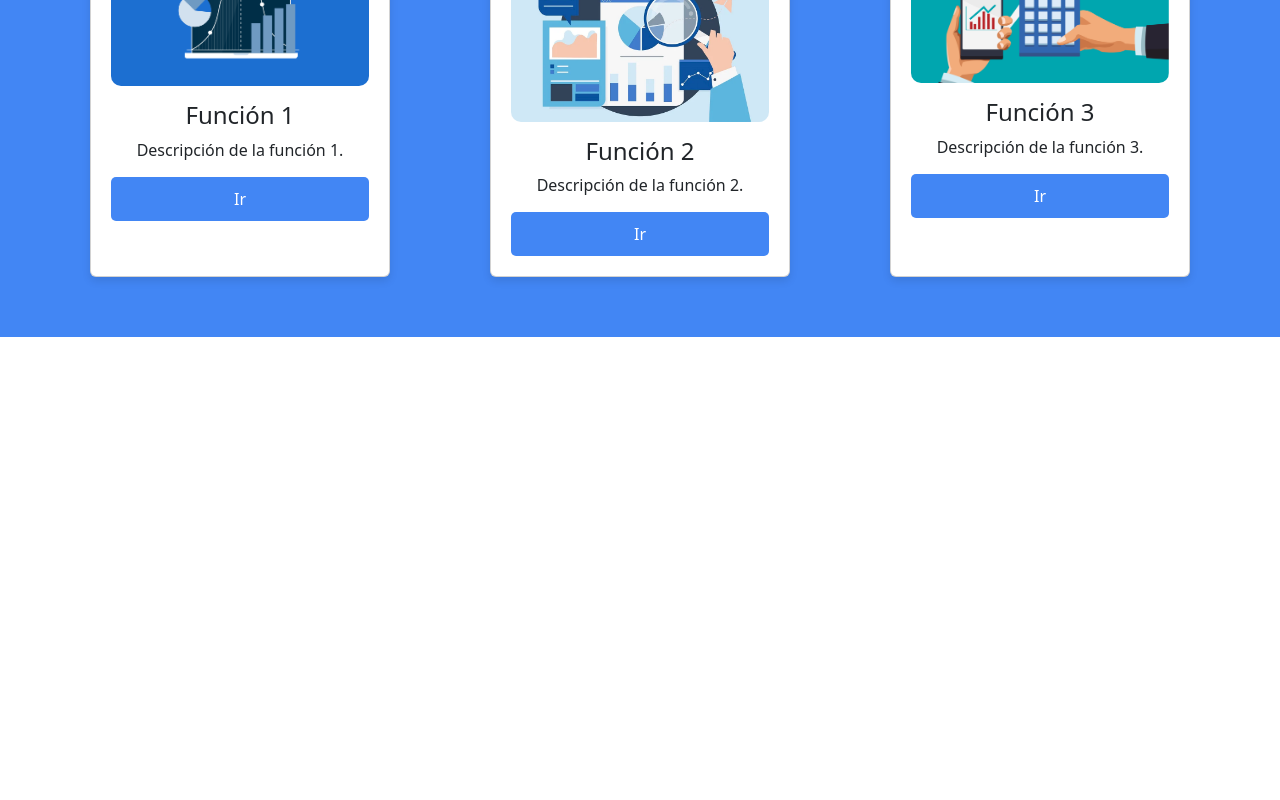
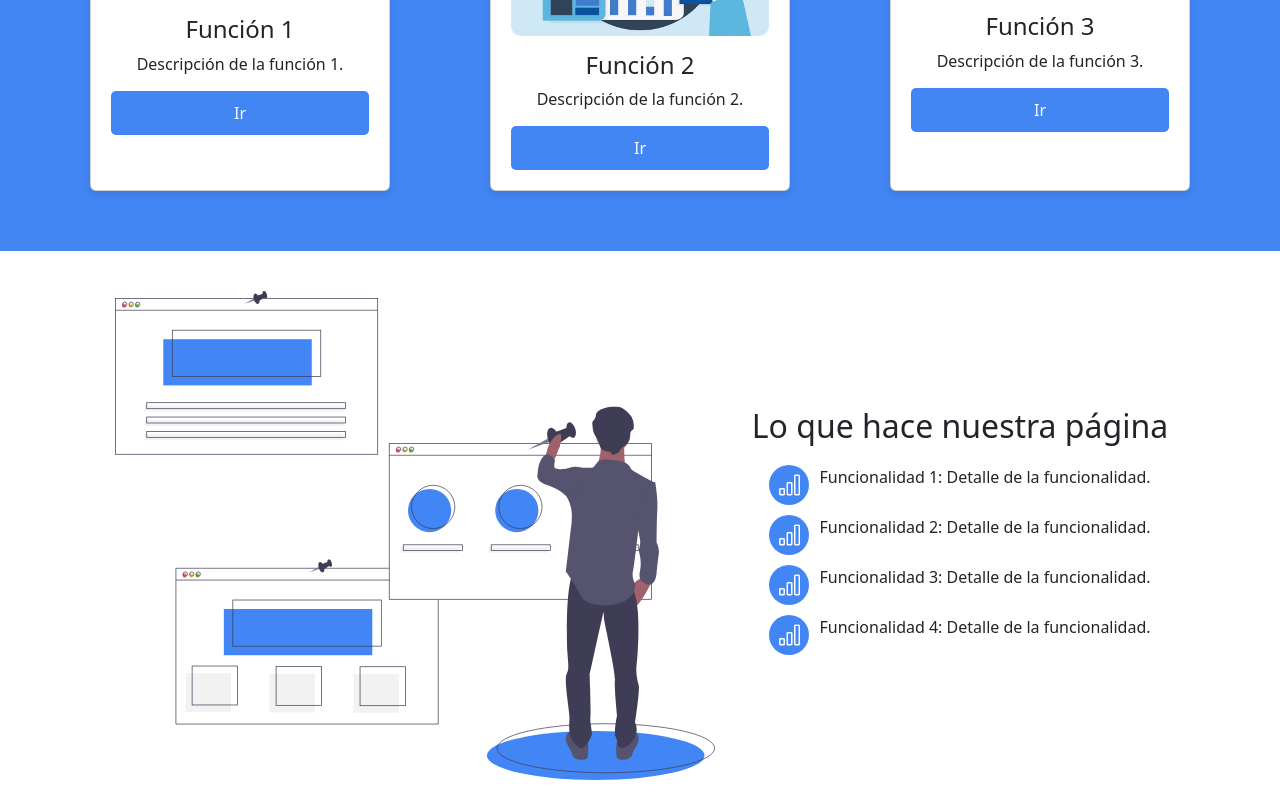
Before and after one commit to LeoTorrico/estados-financieros-front, a React (Vite) app: page / in a window 1280 px wide. Shown: the part 837-1637 px from the top of the page. Before the commit the page ends 1174 px from the top, so only its background shows below. Built offline with nearby package versions, Linux system fonts and the light colour scheme; a small style sheet from the web is missing.

Commit message:
Added seccion3

```diff
--- a/index.html
+++ b/index.html
@@ -5,6 +5,7 @@
     <link rel="icon" type="image/svg+xml" href="/vite.svg" />
     <meta name="viewport" content="width=device-width, initial-scale=1.0" />
     <title>Aceftool</title>
+    <link rel="stylesheet" href="https://cdn.jsdelivr.net/npm/bootstrap-icons/font/bootstrap-icons.css">
     <link href="https://cdn.jsdelivr.net/npm/bootstrap@5.1.3/dist/css/bootstrap.min.css" rel="stylesheet" integrity="sha384-KyZXEAg3QhqLMpG8r+8fhAXLRJSOCbYp3ed5pAXgxVh9wX5AXlbJzfl65hefrc9E" crossorigin="anonymous">
   </head>
   <body>
--- a/src/Pages/Inicio.jsx
+++ b/src/Pages/Inicio.jsx
@@ -2,12 +2,14 @@ import React from 'react'
 import Navbar from '../components/Navbar'
 import Seccion1 from '../components/Seccion1'
 import Seccion2 from '../components/Seccion2'
+import Seccion3 from '../components/Seccion3'
 const Inicio = () => {
   return (
     <div>
         <Navbar />
         <Seccion1 />
         <Seccion2 />
+        <Seccion3 />
     </div>
   )
 }
--- /dev/null
+++ b/src/Styles/Seccion3.css
@@ -0,0 +1,60 @@
+.seccion3 {
+    display: flex;
+    justify-content: center; /* Centra todo el contenido horizontalmente */
+    align-items: center;
+    padding: 20px;
+    transform: translateY(20px);
+    transition: opacity 1s ease-out, transform 1s ease-out;
+  }
+
+  .seccion3.fade-in {
+    opacity: 1;
+    transform: translateY(0);
+  }
+
+  .seccion3-left {
+    flex: 1;
+    display: flex;
+    flex-direction: column;
+    align-items: center; /* Centra el contenido horizontalmente */
+    margin-left: 20px; /* Añade margen a la izquierda */
+  }
+
+  .seccion3-left img {
+    width: 100%;
+    height: auto;
+    margin-left: 150px;
+  }
+
+  .seccion3-right {
+    flex: 1;
+    display: flex;
+    flex-direction: column;
+    align-items: center; /* Centra el contenido horizontalmente */
+    margin-left: 20px; /* Añade margen a la izquierda */
+  }
+
+  .seccion3-right h2 {
+    margin-bottom: 20px;
+    text-align: center; /* Centra el texto del título */
+  }
+
+  .feature {
+    display: flex;
+    align-items: center;
+    margin-bottom: 10px;
+  }
+
+  .icon-circle {
+    font-size: 24px;
+    color: white;
+    background-color: #4286f4;
+    border-radius: 50%;
+    padding: 10px;
+    display: flex;
+    align-items: center;
+    justify-content: center;
+    margin-right: 10px;
+    width: 40px;
+    height: 40px;
+  }
--- a/src/components/Navbar.jsx
+++ b/src/components/Navbar.jsx
@@ -3,7 +3,7 @@ import '../Styles/Navbar.css'; // Actualiza la ruta del archivo CSS
 function Navbar() {
   return (
     <div>
-      <nav className="navbar navbar-expand-lg bg-body-tertiary my-app-custom-navbar">
+      <nav className="navbar navbar-expand-lg bg-body-tertiary my-app-custom-navbar fixed-top">
         <div className="container-fluid">
           <a className="navbar-brand custom-brand" href="#">ACEFTOOL</a>
           <button className="navbar-toggler" type="button" data-bs-toggle="collapse" data-bs-target="#navbarNav" aria-controls="navbarNav" aria-expanded="false" aria-label="Toggle navigation">
@@ -12,7 +12,7 @@ function Navbar() {
           <div className="collapse navbar-collapse justify-content-end" id="navbarNav">
             <ul className="navbar-nav">
               <li className="nav-item">
-                <a className="nav-link active" aria-current="page" href="#">Inicio</a>
+                <a className="nav-link active " aria-current="page" href="#">Inicio</a>
               </li>
               <li className="nav-item">
                 <a className="nav-link active" aria-current="page" href="#">Vertical</a>
--- /dev/null
+++ b/src/components/Seccion3.jsx
@@ -0,0 +1,34 @@
+import React from 'react';
+import img2 from '/src/assets/img2.svg';
+import '../Styles/Seccion3.css';
+
+function Seccion3() {
+  return (
+    <div className="seccion3">
+      <div className="seccion3-left">
+        <img src={img2} alt="Descripción de la imagen" />
+      </div>
+      <div className="seccion3-right">
+        <h2>Lo que hace nuestra página</h2>
+        <div className="feature">
+          <i className="bi bi-bar-chart icon-circle"></i>
+          <p>Funcionalidad 1: Detalle de la funcionalidad.</p>
+        </div>
+        <div className="feature">
+          <i className="bi bi-bar-chart icon-circle"></i>
+          <p>Funcionalidad 2: Detalle de la funcionalidad.</p>
+        </div>
+        <div className="feature">
+          <i className="bi bi-bar-chart icon-circle"></i>
+          <p>Funcionalidad 3: Detalle de la funcionalidad.</p>
+        </div>
+        <div className="feature">
+          <i className="bi bi-bar-chart icon-circle"></i>
+          <p>Funcionalidad 4: Detalle de la funcionalidad.</p>
+        </div>
+      </div>
+    </div>
+  );
+}
+
+export default Seccion3;
```
Also changed, not shown: src/assets/img2.svg (added).
